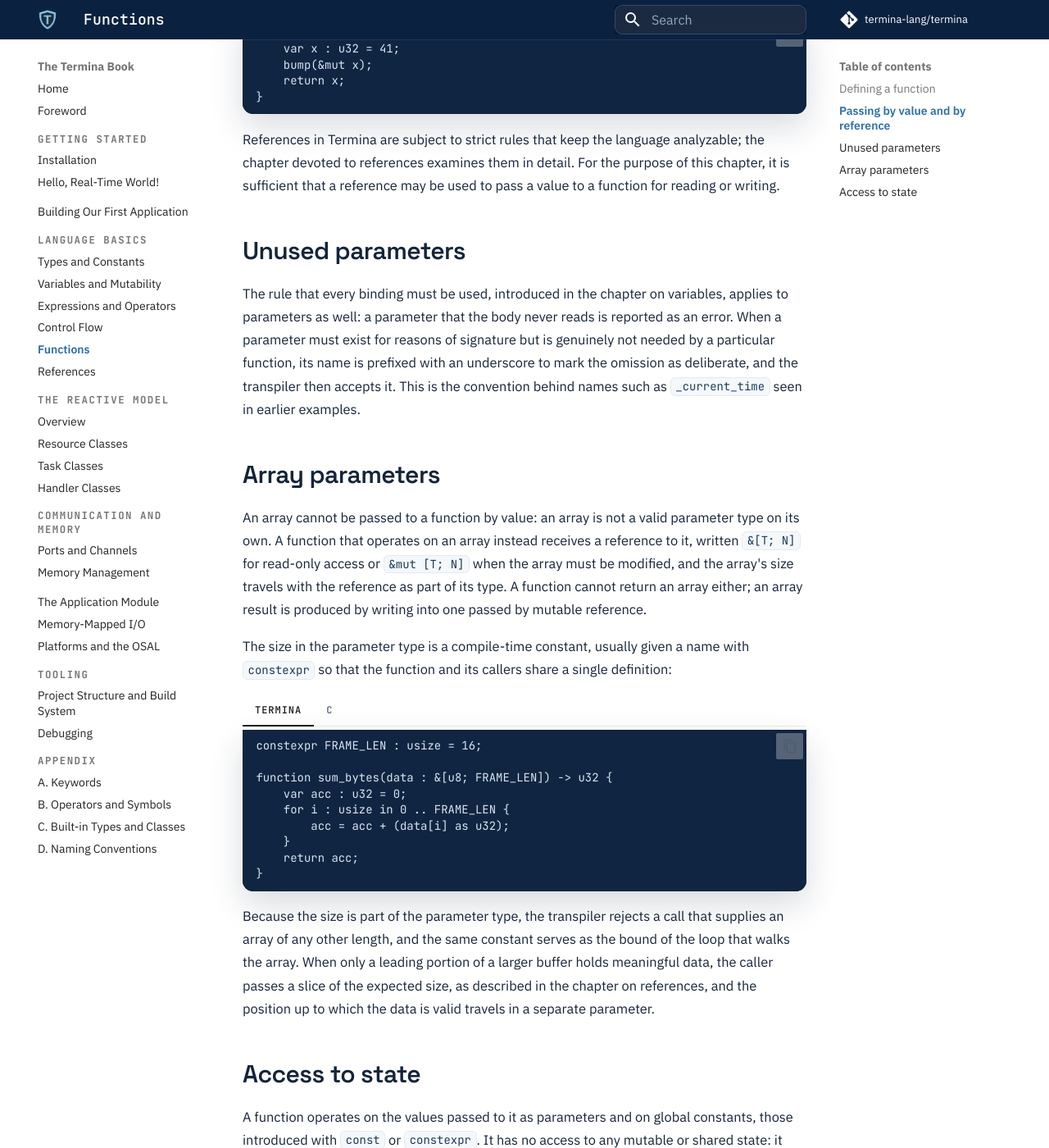
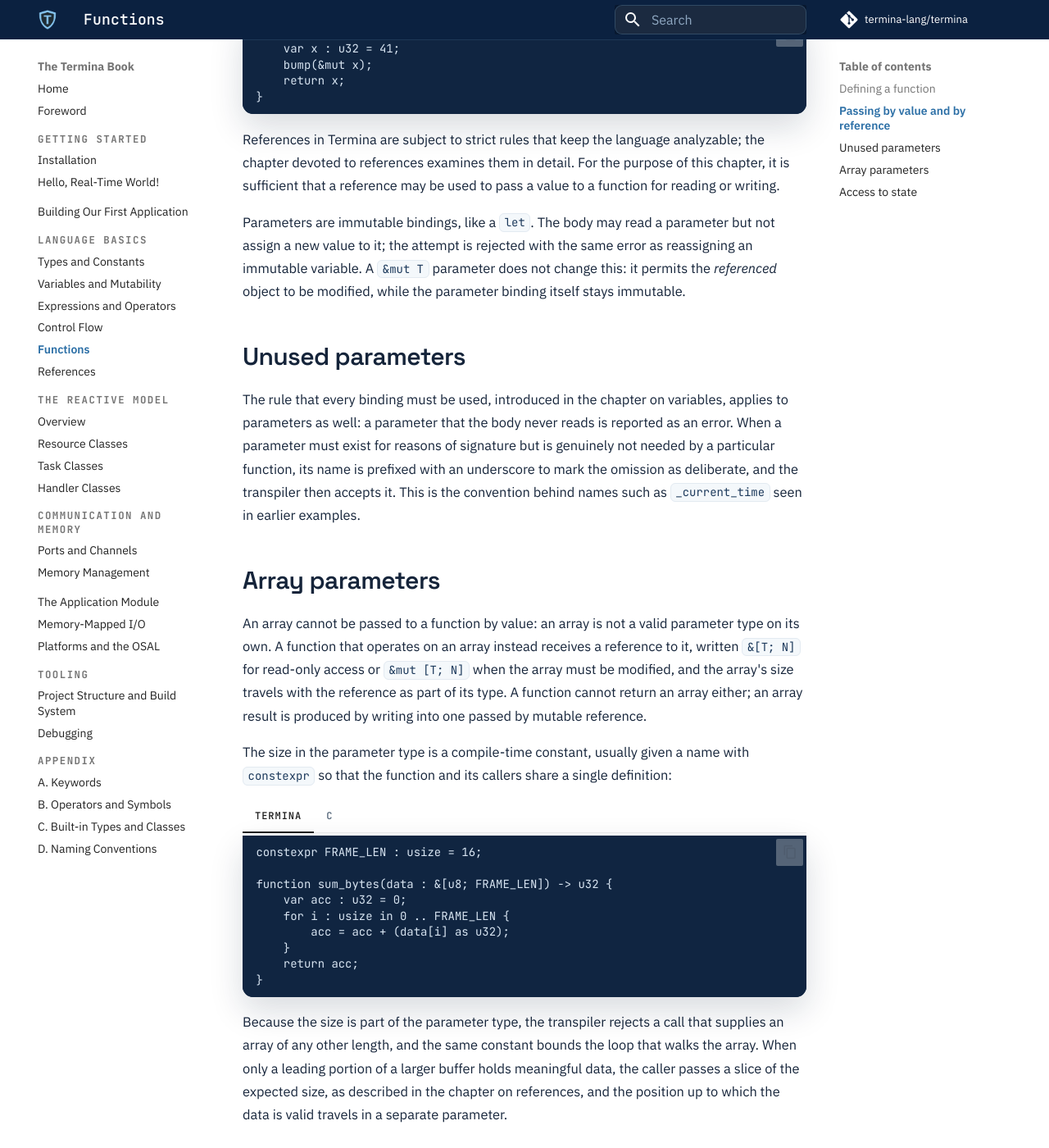
Before and after one commit to termina-lang/termina-book, an MkDocs documentation site: the page built from docs/basics/functions.md, in a window 1280 px wide and 1400 px high, scrolled down 1400 px. Shown: the whole window at 82% size. Built offline with MkDocs 1.6.1 and Material for MkDocs 9.7.7, drawn with Linux system fonts in a browser that asks for light colours; comment, search, counter and statistics services are not loaded.

Commit message:
docs: language-accuracy and prose corrections
Parameters are immutable bindings; a procedure may take &self (both lock).
const folded to a literal as an array size (v0.4.0); how built-in generic
types are instantiated. Drop a relevance coda, a unifying-reveal, and
'serves as'; signal an example list with 'for example'.

````diff
--- a/docs/basics/functions.md
+++ b/docs/basics/functions.md
@@ -94,6 +94,12 @@ analyzable; the chapter devoted to references examines them in detail. For the
 purpose of this chapter, it is sufficient that a reference may be used to pass a
 value to a function for reading or writing.
 
+Parameters are immutable bindings, like a `let`. The body may read a parameter
+but not assign a new value to it; the attempt is rejected with the same error as
+reassigning an immutable variable. A `&mut T` parameter does not change this: it
+permits the *referenced* object to be modified, while the parameter binding
+itself stays immutable.
+
 ## Unused parameters
 
 The rule that every binding must be used, introduced in the chapter on
@@ -147,8 +153,8 @@ definition:
     ```
 
 Because the size is part of the parameter type, the transpiler rejects a call
-that supplies an array of any other length, and the same constant serves as
-the bound of the loop that walks the array. When only a leading portion of a
+that supplies an array of any other length, and the same constant bounds
+the loop that walks the array. When only a leading portion of a
 larger buffer holds meaningful data, the caller passes a slice of the expected
 size, as described in the chapter on references, and the position up to which
 the data is valid travels in a separate parameter.
````
Also changed, not shown: docs/advanced/memory-mapped-io.md (+3 -6 lines), docs/basics/types.md (+17 -7 lines), docs/reactive/resource-classes.md (+3 -2 lines).
